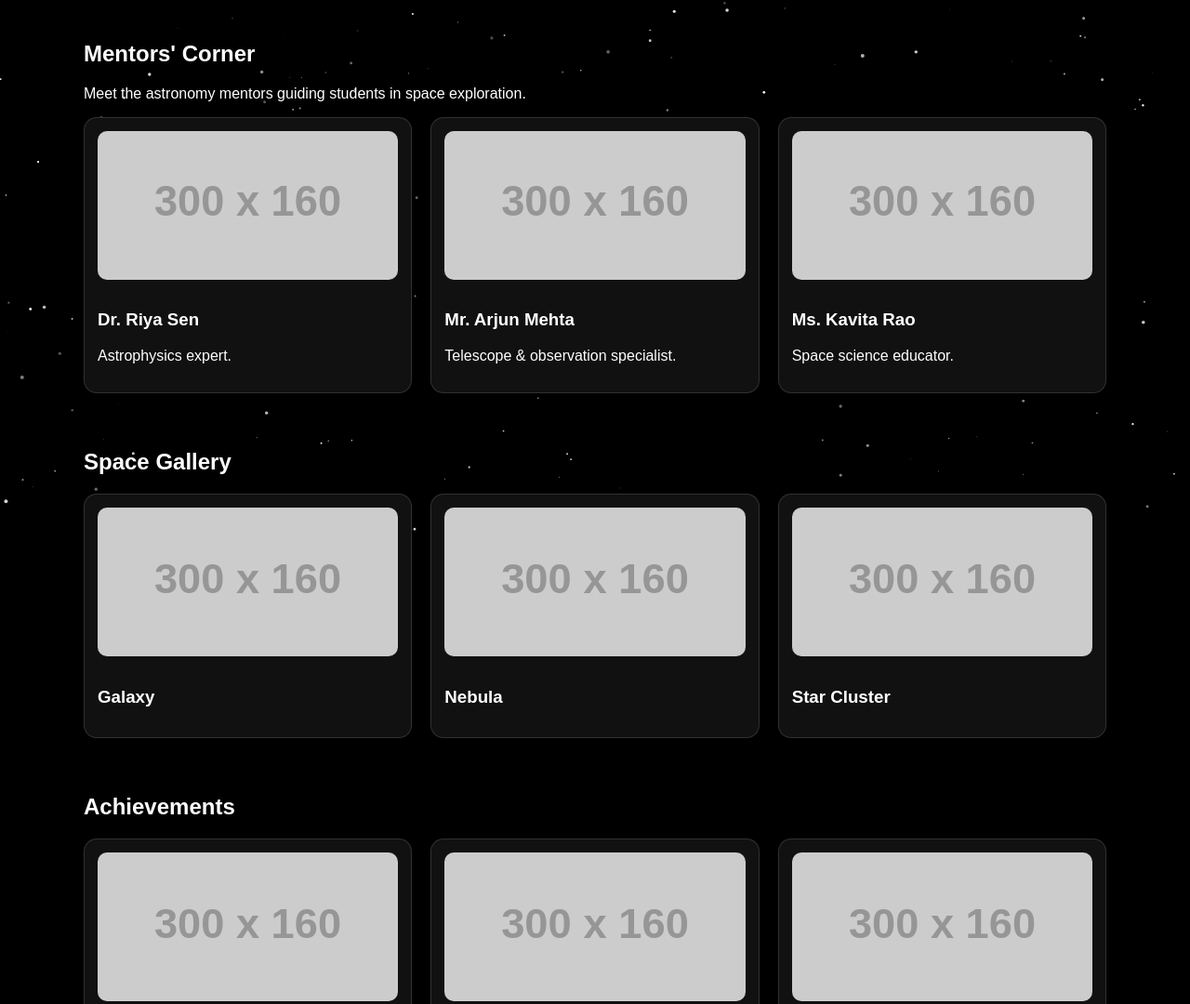
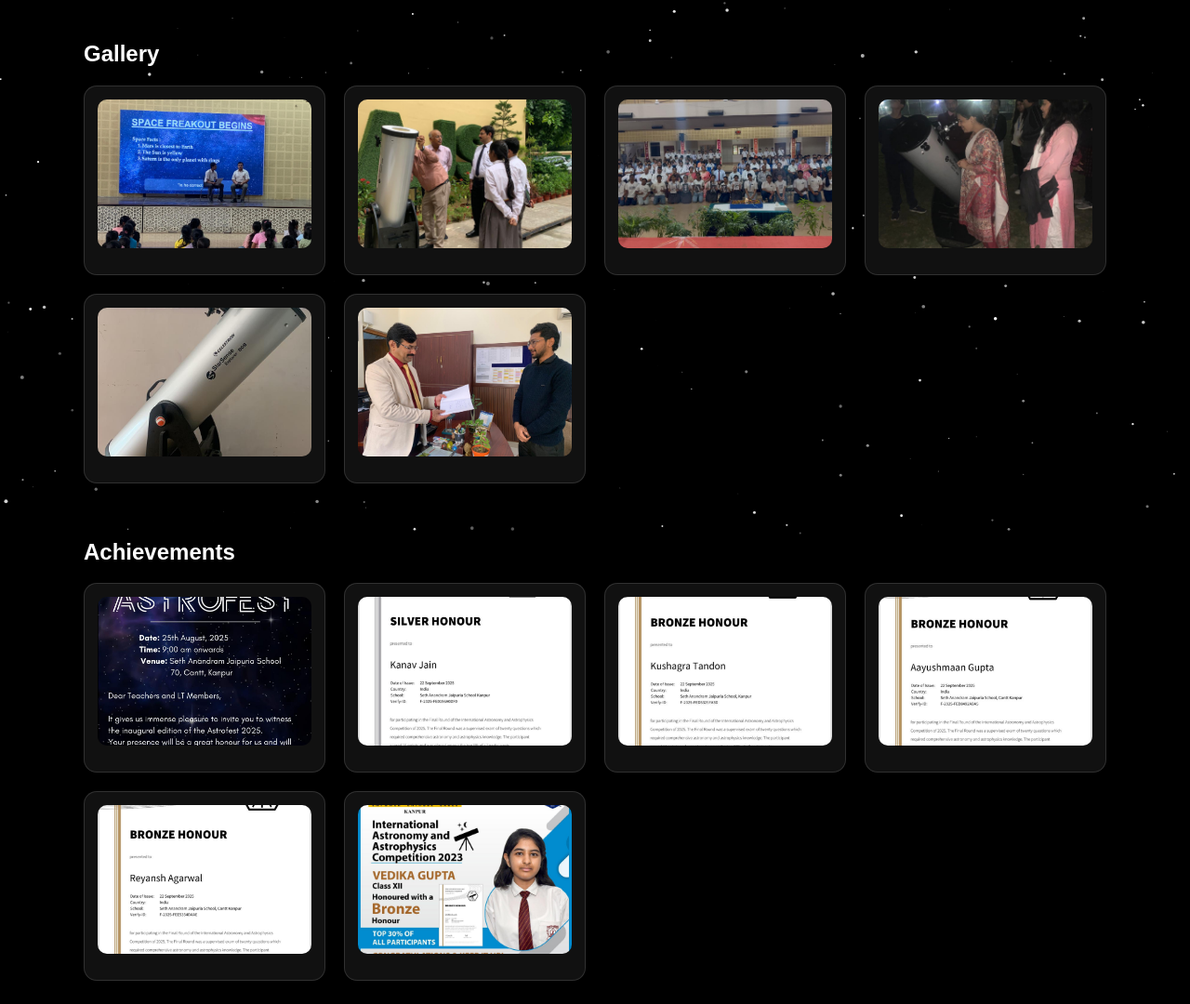
Before and after one commit to quickcodehub7-hub/SAJSK, a plain HTML site: page astronomy.html in a window 1280 px wide. Shown: the part 220-1300 px from the top of the page at 93% size. Drawn offline with Linux system fonts and the light colour scheme; placeholder pictures from the web are drawn by us.

Commit message:
astronomy.html

```diff
--- a/astronomy.html
+++ b/astronomy.html
@@ -216,31 +216,28 @@ function toggleMenu(){
   <p>The Astronomy Club explores the universe through observation, telescopes, projects, and discovery.</p>
 </section>
 
-<section class="section" id="mentors">
-  <h2>Mentors' Corner</h2>
-  <p>Meet the astronomy mentors guiding students in space exploration.</p>
-  <div class="grid">
-    <div class="card"><img src="https://via.placeholder.com/300x160?text=Mentor" /><h3>Dr. Riya Sen</h3><p>Astrophysics expert.</p></div>
-    <div class="card"><img src="https://via.placeholder.com/300x160?text=Mentor" /><h3>Mr. Arjun Mehta</h3><p>Telescope & observation specialist.</p></div>
-    <div class="card"><img src="https://via.placeholder.com/300x160?text=Mentor" /><h3>Ms. Kavita Rao</h3><p>Space science educator.</p></div>
-  </div>
-</section>
 
 <section class="section">
-  <h2>Space Gallery</h2>
+  <h2> Gallery</h2>
   <div class="grid">
-    <div class="card"><img src="https://via.placeholder.com/300x160?text=Space+Image" alt="Space Image" /><h3>Galaxy</h3></div>
-    <div class="card"><img src="https://via.placeholder.com/300x160?text=Space+Image" alt="Space Image" /><h3>Nebula</h3></div>
-    <div class="card"><img src="https://via.placeholder.com/300x160?text=Space+Image" alt="Space Image" /><h3>Star Cluster</h3></div>
+    <div class="card"><img src="https://github.com/quickcodehub7-hub/SAJSK/blob/main/WhatsApp%20Image%202025-11-22%20at%2012.25.35%20PM%20(2).jpeg?raw=true" alt="Space Image" /></div>
+    <div class="card"><img src="https://github.com/quickcodehub7-hub/SAJSK/blob/main/WhatsApp%20Image%202025-11-22%20at%2012.25.36%20PM%20(1).jpeg?raw=true" alt="Space Image" /></div>
+    <div class="card"><img src="https://github.com/quickcodehub7-hub/SAJSK/blob/main/WhatsApp%20Image%202025-11-22%20at%2012.25.36%20PM%20(2).jpeg?raw=true" alt="Space Image" /></div>
+    <div class="card"><img src="https://github.com/quickcodehub7-hub/SAJSK/blob/main/WhatsApp%20Image%202025-11-22%20at%2012.25.37%20PM%20(10).jpeg?raw=true" alt="Space Image" /></div>
+    <div class="card"><img src="https://github.com/quickcodehub7-hub/SAJSK/blob/main/WhatsApp%20Image%202025-11-22%20at%2012.25.37%20PM%20(12).jpeg?raw=true" alt="Space Image" /></div>
+    <div class="card"><img src="https://github.com/quickcodehub7-hub/SAJSK/blob/main/WhatsApp%20Image%202025-11-22%20at%2012.25.37%20PM%20(4).jpeg?raw=true" alt="Space Image" /></div>
   </div>
 </section>
 
 <section class="section">
   <h2>Achievements</h2>
   <div class="grid">
-    <div class="card"><img src="https://via.placeholder.com/300x160?text=Space+Image" /><h3>2021 — Telescope Setup</h3></div>
-    <div class="card"><img src="https://via.placeholder.com/300x160?text=Space+Image" /><h3>2022 — Night Sky Observation</h3></div>
-    <div class="card"><img src="https://via.placeholder.com/300x160?text=Space+Image" /><h3>2023 — Space Science Fair</h3></div>
+    <div class="card"><img src="https://github.com/quickcodehub7-hub/SAJSK/blob/main/a.jpeg?raw=true" /></div>
+    <div class="card"><img src="https://github.com/quickcodehub7-hub/SAJSK/blob/main/b.jpeg?raw=true" /></div>
+    <div class="card"><img src="https://github.com/quickcodehub7-hub/SAJSK/blob/main/c.jpeg?raw=true" /></div>
+    <div class="card"><img src="https://github.com/quickcodehub7-hub/SAJSK/blob/main/d.jpeg?raw=true" /></div>
+    <div class="card"><img src="https://github.com/quickcodehub7-hub/SAJSK/blob/main/e.jpeg?raw=true" /></div>
+    <div class="card"><img src="https://github.com/quickcodehub7-hub/SAJSK/blob/main/f.jpeg?raw=true" /></div>
   </div>
 </section>
 
```
